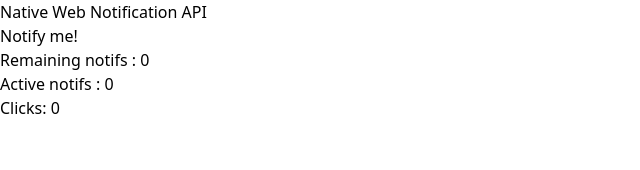
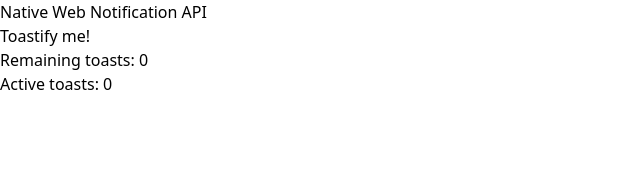
Before and after one commit to shreydd/browser-notifs-queue, a React (Vite) app: page / in a window 1280 px wide. Shown: the top 170 px of the page, without its empty margins (0-640 px from the left). Built offline with nearby package versions, Linux system fonts and the light colour scheme.

Commit message:
fix: toasts and notifs logc + toasts code separation

```diff
--- a/src/App.jsx
+++ b/src/App.jsx
@@ -1,79 +1,16 @@
-import { useEffect, useState } from "react";
+import BrowserNotifs from "./BrowserNotifs";
+import ToastNotifs from "./ToastNotifs";
 
 export default function App() {
-  const [toastVisibility, setToastVisibility] = useState(false);
+  const notifsGranted = Notification.permission === "granted";
+  console.log("🚀 ~ App ~ notifsGranted:", notifsGranted);
 
-  const [clickCounts, setClickCounts] = useState(0); // number of times user clicked click
-  const [remainingNotifs, setRemainingNotifs] = useState(0); // user clicked but needs to wait it out
-  const [activeNotifs, setActiveNotifs] = useState(0); //active notifs in the user notifs bar
-
-  function closeToasts() {
-    console.log("close toasts here");
-    setToastVisibility(false);
+  // Check if the browser supports notifications
+  if (!("Notification" in window)) {
+    alert("This browser does not support desktop notification");
   }
 
-  function closeBrowserNotifs(notification) {
-    console.log("close browser notifs here");
-    notification.close();
-    setActiveNotifs((prev) => prev - 1);
-  }
+  if (notifsGranted) return <BrowserNotifs />;
 
-  function notifyMe() {
-    if (!("Notification" in window)) {
-      // Check if the browser supports notifications
-      alert("This browser does not support desktop notification");
-    } else if (Notification.permission === "granted") {
-      const notification = new Notification(`Hi there!`);
-
-      setTimeout(() => closeBrowserNotifs(notification), 5000);
-    } else {
-      setToastVisibility(true);
-      console.log("notifs in toast");
-      setTimeout(() => closeToasts(), 1000);
-    }
-  }
-
-  function triggerNotif() {
-    if (remainingNotifs > 0) {
-      // if active notifs less than 5 push
-      if (activeNotifs >= 0 && activeNotifs <= 4) {
-        // push notifs here
-        notifyMe();
-        setActiveNotifs((prev) => prev + 1);
-        setRemainingNotifs((prev) => prev - 1);
-      }
-    }
-  }
-
-  function manageNotifsDisplay() {
-    setClickCounts((prev) => prev + 1);
-    setRemainingNotifs((prev) => prev + 1);
-    triggerNotif()
-  }
-
-  useEffect(() => {
-    if (activeNotifs <= 4) {
-      triggerNotif()
-    }
-  }, [activeNotifs]);
-
-  return (
-    <section className="flex flex-col gap-4 items-center justify-center h-dvh">
-      <h1 className="text-xl font-normal">Native Web Notification API</h1>
-      <button className="border p-1 px-2" onClick={() => manageNotifsDisplay()}>
-        Notify me!
-      </button>
-
-      <p className="text-red-500">Remaining notifs : {remainingNotifs}</p>
-      <p className="text-green-500">Active notifs : {activeNotifs}</p>
-
-      <p className="text-blue-500">Clicks: {clickCounts}</p>
-
-      {toastVisibility ? (
-        <div className={"border absolute top-1 right-1"}>Toast</div>
-      ) : (
-        <></>
-      )}
-    </section>
-  );
+  return <ToastNotifs />;
 }
--- /dev/null
+++ b/src/BrowserNotifs.jsx
@@ -0,0 +1,46 @@
+import { useEffect, useState } from "react";
+
+export default function BrowserNotifs() {
+  const [remainingNotifs, setRemainingNotifs] = useState(0); // user clicked but needs to wait it out
+  const [activeNotifs, setActiveNotifs] = useState(0); //active notifs in the user notifs bar
+
+  function closeBrowserNotifs(notification) {
+    notification.close();
+    setActiveNotifs((prev) => prev - 1);
+  }
+
+  function notifyMe() {
+    setActiveNotifs((prev) => prev + 1);
+    const notification = new Notification(`Hi there!`);
+    setTimeout(() => closeBrowserNotifs(notification), 5000);
+  }
+
+  function manageNotifsDisplay() {
+    if (activeNotifs <= 4) {
+      return notifyMe();
+    }
+    setRemainingNotifs((prev) => prev + 1); // push to remaining when active is full
+  }
+
+  useEffect(() => {
+    if (activeNotifs < 5 && remainingNotifs > 0) {
+      notifyMe();
+      setRemainingNotifs(prev => prev - 1)
+    }
+  }, [activeNotifs]);
+
+  return (
+    <section className="flex flex-col gap-4 items-center justify-center h-dvh">
+      <h1 className="text-xl font-normal">Native Web Notification API</h1>
+      <button
+        className="border p-1 cursor-pointer px-2"
+        onClick={() => manageNotifsDisplay()}
+      >
+        Notify me!
+      </button>
+
+      <p className="text-red-500">Remaining notifs : {remainingNotifs}</p>
+      <p className="text-green-500">Active notifs : {activeNotifs}</p>
+    </section>
+  );
+}
--- /dev/null
+++ b/src/ToastNotifs.jsx
@@ -0,0 +1,70 @@
+import { useEffect, useState } from "react";
+
+// eslint-disable-next-line react/prop-types
+function Toast({ id, removeToast }) {
+  const [isVisible, setIsVisible] = useState(true);
+
+  useEffect(() => {
+    const timeoutHandler = setTimeout(() => {
+      setIsVisible(false);
+      removeToast(id);
+    }, 5000);
+
+    return () => clearTimeout(timeoutHandler);
+  }, [id, removeToast]);
+
+  return (
+    <div
+      className={`border border-black w-32 rounded p-2 px-4 ${
+        isVisible ? "" : "hidden"
+      }`}
+    >
+      Toast!
+    </div>
+  );
+}
+
+export default function ToastNotifs() {
+  const [activeToasts, setActiveToasts] = useState([]);
+  const [remainingToastCount, setRemainingToastCount] = useState(0);
+
+  function addToast() {
+    const newToastId = Date.now(); // unique ID using timestamp
+
+    if (activeToasts.length < 5) {
+      setActiveToasts((prev) => [...prev, newToastId]);
+    } else {
+      setRemainingToastCount((prev) => prev + 1);
+    }
+  }
+
+  function removeToastById(idToRemove) {
+    setActiveToasts((prev) => prev.filter((id) => id !== idToRemove));
+  }
+
+  useEffect(() => {
+    if (activeToasts.length < 5 && remainingToastCount > 0) {
+      const newToastId = Date.now();
+      setActiveToasts((prev) => [...prev, newToastId]);
+      setRemainingToastCount((prev) => prev - 1);
+    }
+  }, [activeToasts.length, remainingToastCount]);
+
+  return (
+    <section className="flex flex-col gap-4 items-center justify-center h-dvh">
+      <h1 className="text-xl font-normal">Native Web Notification API</h1>
+      <button className="border p-1 px-2" onClick={addToast}>
+        Toastify me!
+      </button>
+
+      <p className="text-red-500">Remaining toasts: {remainingToastCount}</p>
+      <p className="text-green-500">Active toasts: {activeToasts.length}</p>
+
+      <div className="absolute top-1 right-1 space-y-1">
+        {activeToasts.map((id) => (
+          <Toast key={id} id={id} removeToast={removeToastById} />
+        ))}
+      </div>
+    </section>
+  );
+}
```
